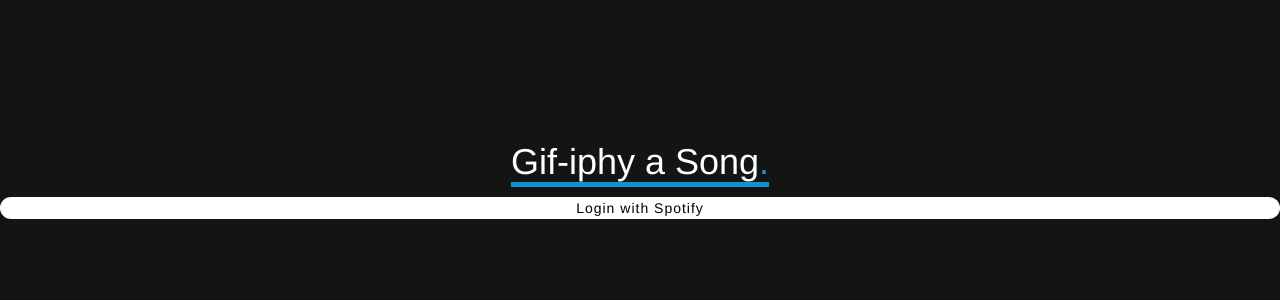
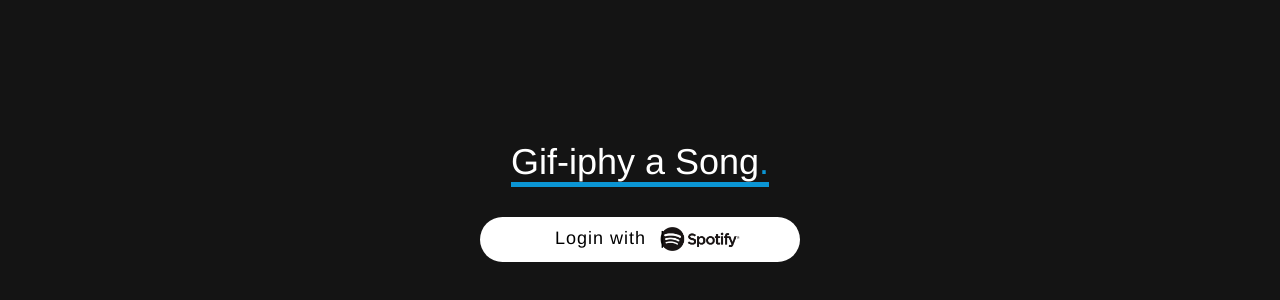
Before and after one commit to Matumbiroo/Matumbiroo, a React (Create React App) app in the folder client/: page /giphy in a window 1280 px wide. Shown: the part 62-362 px from the top of the page. Built offline with nearby package versions, Linux system fonts and the light colour scheme; what spotify-web-api-js would draw is missing.

Commit message:
fixed login page buttons etc etc

```diff
--- a/client/src/index.css
+++ b/client/src/index.css
@@ -237,14 +237,38 @@
     grid-template-rows: 2em 4em 16em repeat(3, 2em);
 }
 .login-btn {
-    grid-column: 8;
-    width: 100%;
+    text-align: left;
+    width: 25%;
+    height: 2.5em;
+    margin: auto;
+    margin-top: 20px;
     border: none;
     border-radius: 500px;
     background-color: white;
     color: black;
     letter-spacing: 1px;
     font-weight: 500;
+    font-size: 18px;
+    display: block;
+    background-image: url(./Spotify_Logo_RGB_Black.png);
+    background-size: 25%;
+    background-repeat: no-repeat;
+    background-position: 75% 50%;
+}
+.login-btn:hover {
+    text-decoration: none;
+}
+.login-text {
+    margin-left: 69px;
+}
+.separate {
+    margin-left: 8px;
+}
+.login-text:hover {
+    text-decoration: none;
+}
+.no-link-underline:hover {
+    text-decoration: none;
 }
 
 .login-btn:hover {
--- a/client/src/main/routes/giphy-search-landing/GiphySearchComponent.js
+++ b/client/src/main/routes/giphy-search-landing/GiphySearchComponent.js
@@ -9,7 +9,7 @@
         <div className="wrapper">
             <div className="title">
                 <h1>Gif-iphy a Song<span className="blue-period">.</span></h1>
-                <a href="http://localhost:8080/login"><button className="login-btn">Login with Spotify</button></a>
+                <a className="no-link-underline" href="http://localhost:8080/login"><button className="login-btn"><span className="login-text">Login with <span className="separate">|</span></span></button></a>
             </div>
         </div>
         )
```
Also changed, not shown: client/src/Spotify_Logo_RGB_Black.png (added).
